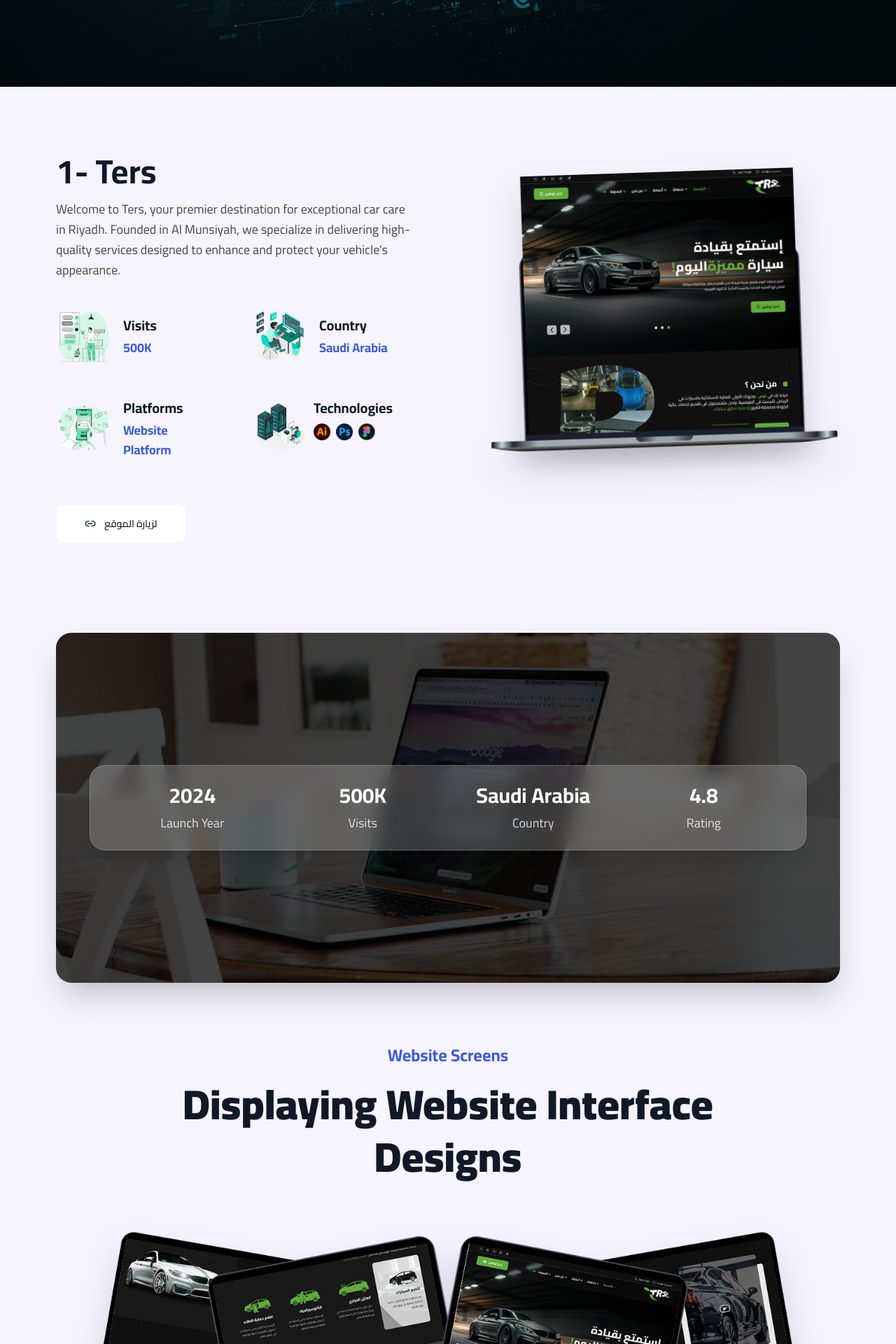
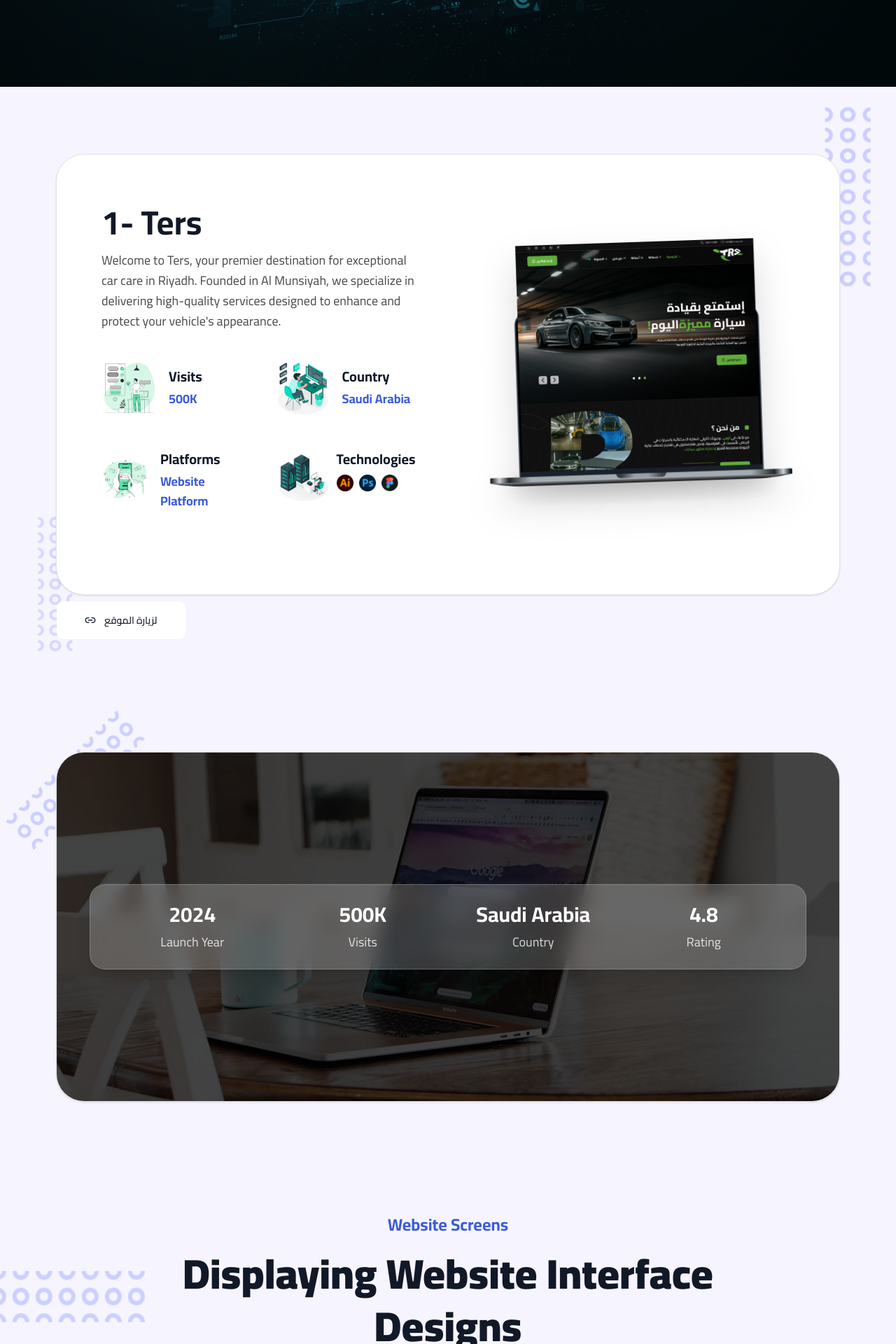
Before and after one commit to kordy21/Target-Digital-Solutions, a Next.js app: page /en/portfolio/details in a window 1280 px wide. Shown: the part 540-2460 px from the top of the page at 70% size. Built offline with nearby package versions, Linux system fonts and the light colour scheme.

Commit message:
feat: implement portfolio details page and new feature components

```diff
--- a/package.json
+++ b/package.json
@@ -6,7 +6,7 @@
     "dev": "next dev",
     "build": "next build",
     "start": "next start",
-    "lint": "eslint"
+    "lint": "eslint \"src/**/*.{ts,tsx}\""
   },
   "dependencies": {
     "@base-ui/react": "^1.8.0",
--- a/src/app/[locale]/portfolio/details/page.tsx
+++ b/src/app/[locale]/portfolio/details/page.tsx
@@ -34,9 +34,7 @@
       />
 
       {/* Details Section */}
-      <section className="w-full max-w-screen-2xl mx-auto py-10 relative overflow-hidden z-10">
-        <ProjectDetailsContent project={project} />
-      </section>
+      <ProjectDetailsContent project={project} />
 
       {/* Stats Banner Section */}
       <ProjectStatsBanner project={project} />
--- a/src/components/shared/counter.tsx
+++ b/src/components/shared/counter.tsx
@@ -17,7 +17,7 @@
   direction = "up",
   className,
   delay = 0,
-  formatter = (v) => Intl.NumberFormat("en-US").format(v),
+  formatter = (v) => Intl.NumberFormat("en-US").format(Math.round(v)),
 }: CounterProps) {
   const ref = useRef<HTMLSpanElement>(null);
   const isInView = useInView(ref, { once: true, margin: "-10%" });
@@ -30,7 +30,7 @@
   });
 
   const formattedValue = useTransform(springValue, (latest) =>
-    formatter(Math.round(latest))
+    formatter(latest)
   );
 
   useEffect(() => {
--- a/src/features/home/components/cta-section.tsx
+++ b/src/features/home/components/cta-section.tsx
@@ -18,7 +18,7 @@
   const isRTL = locale === "ar";
 
   return (
-    <section className="relative w-full overflow-hidden flex flex-col items-center justify-center pt-12 group">
+    <section className="relative w-full overflow-hidden flex flex-col items-center justify-center pt-12 pb-16 md:pb-24 group">
       <div className="w-full max-w-screen-2xl mx-auto px-4 md:px-20 relative z-10">
       <div className="relative w-full bg-background rounded-3xl border border-border overflow-hidden flex flex-col lg:flex-row items-stretch min-h-100 hover:shadow-md transition-shadow duration-300">
 
--- a/src/features/portfolio/components/project-details-content.tsx
+++ b/src/features/portfolio/components/project-details-content.tsx
@@ -8,13 +8,30 @@
 import { Link2 } from "lucide-react";
 import Image, { StaticImageData } from "next/image";
 import { ProjectData } from "./project-card";
+import Bubbles from "@/assets/bubbles.png";
 
 export function ProjectDetailsContent({ project }: { project: ProjectData }) {
   return (
-    <div className="w-full relative py-12">
+    <div className="w-full relative py-12 md:py-24">
+      {/* Decorative Animated Bubbles */}
+      <motion.div
+        animate={{ y: [0, -30, 0], x: [0, 10, 0] }}
+        transition={{ duration: 8, repeat: Infinity, ease: "easeInOut" }}
+        className="absolute pointer-events-none z-0 opacity-40 dark:opacity-20 hidden md:block top-10 right-10 h-40 md:h-64"
+      >
+        <Image src={Bubbles} alt="Bubbles" className="h-full w-auto object-contain" />
+      </motion.div>
+      <motion.div
+        animate={{ y: [0, 40, 0], x: [0, -15, 0] }}
+        transition={{ duration: 10, repeat: Infinity, ease: "easeInOut", delay: 1 }}
+        className="absolute pointer-events-none z-0 opacity-30 dark:opacity-10 hidden md:block bottom-10 left-10 h-32 md:h-48 rotate-180"
+      >
+        <Image src={Bubbles} alt="Bubbles" className="h-full w-auto object-contain" />
+      </motion.div>
+
       {/* Container */}
-      <div className="w-full mx-auto px-6 md:px-20 relative z-10">
-        <div className="flex flex-col lg:flex-row items-center gap-12 lg:gap-24 w-full">
+      <div className="w-full max-w-screen-2xl mx-auto px-6 md:px-20 relative z-10">
+        <div className="flex flex-col lg:flex-row items-center gap-12 lg:gap-24 w-full bg-background rounded-[2.5rem] p-10 md:p-16 border border-border shadow-sm hover:shadow-md transition-shadow duration-300">
           {/* Content Side */}
           <div className="w-full lg:w-1/2 flex flex-col text-center lg:text-start items-center lg:items-start">
             <FadeIn direction="left" className="w-full flex flex-col items-center lg:items-start">
--- a/src/features/portfolio/components/project-mockups.tsx
+++ b/src/features/portfolio/components/project-mockups.tsx
@@ -4,6 +4,8 @@
 import Image from "next/image";
 import { ProjectData } from "./project-card";
 import { useTranslations } from "next-intl";
+import Bubbles from "@/assets/bubbles.png";
+import { motion } from "framer-motion";
 
 export function ProjectMockups({ project }: { project: ProjectData }) {
   const t = useTranslations("portfolioPage.project");
@@ -13,8 +15,24 @@
   }
 
   return (
-    <section className="w-full relative px-6 md:px-20 py-12 overflow-hidden">
-      <div className="max-w-screen-2xl mx-auto flex flex-col items-center">
+    <section className="w-full relative px-6 md:px-20 py-24">
+      {/* Decorative Animated Bubbles */}
+      <motion.div
+        animate={{ y: [0, -40, 0], x: [0, -15, 0] }}
+        transition={{ duration: 9, repeat: Infinity, ease: "easeInOut" }}
+        className="absolute pointer-events-none z-0 opacity-40 dark:opacity-20 hidden md:block top-[10%] left-0 h-48 md:h-72 rotate-90"
+      >
+        <Image src={Bubbles} alt="Bubbles" className="h-full w-auto object-contain" />
+      </motion.div>
+      <motion.div
+        animate={{ y: [0, 30, 0], x: [0, 15, 0] }}
+        transition={{ duration: 11, repeat: Infinity, ease: "easeInOut", delay: 1 }}
+        className="absolute pointer-events-none z-0 opacity-30 dark:opacity-10 hidden md:block bottom-[20%] right-0 h-32 md:h-48 -rotate-90"
+      >
+        <Image src={Bubbles} alt="Bubbles" className="h-full w-auto object-contain" />
+      </motion.div>
+
+      <div className="w-full max-w-screen-2xl mx-auto flex flex-col items-center relative z-10">
 
         {/* Header Texts */}
         <div className="flex flex-col items-center text-center gap-4 mb-16">
--- a/src/features/portfolio/components/project-stats-banner.tsx
+++ b/src/features/portfolio/components/project-stats-banner.tsx
@@ -4,6 +4,9 @@
 import Image from "next/image";
 import { ProjectData } from "./project-card";
 import { useTranslations } from "next-intl";
+import Bubbles from "@/assets/bubbles.png";
+import { motion } from "framer-motion";
+import { Counter } from "@/components/shared/counter";
 
 export function ProjectStatsBanner({ project }: { project: ProjectData }) {
   const t = useTranslations("portfolioPage.project");
@@ -13,8 +16,17 @@
   }
 
   return (
-    <div className="w-full relative px-6 md:px-20 py-10 z-20">
-      <FadeIn direction="up" className="w-full max-w-screen-2xl mx-auto relative rounded-3xl overflow-hidden shadow-2xl h-80 md:h-125">
+    <div className="w-full relative px-6 md:px-20 py-16 z-20 overflow-hidden">
+      {/* Decorative Animated Bubbles */}
+      <motion.div
+        animate={{ y: [0, 30, 0], x: [0, 15, 0] }}
+        transition={{ duration: 7, repeat: Infinity, ease: "easeInOut" }}
+        className="absolute pointer-events-none z-0 opacity-40 dark:opacity-20 hidden md:block -top-2.5 left-20 h-40 md:h-56 rotate-45"
+      >
+        <Image src={Bubbles} alt="Bubbles" className="h-full w-auto object-contain" />
+      </motion.div>
+
+      <FadeIn direction="up" className="w-full max-w-screen-2xl mx-auto relative rounded-[2.5rem] overflow-hidden shadow-sm hover:shadow-md transition-shadow duration-300 h-80 md:h-125 z-10 border border-border">
         {/* Background Image */}
         <Image
           src={project.bannerImage}
@@ -35,7 +47,13 @@
               {/* Launch Year */}
               <div className="flex flex-col items-center gap-2">
                 <SlideIn delay={0.1} direction="up">
-                  <h3 className="text-3xl font-cairo font-bold">{project.extendedStats.launchYear}</h3>
+                  <h3 className="text-3xl font-cairo font-bold">
+                    <Counter
+                      value={parseInt(project.extendedStats.launchYear) || 2024}
+                      delay={0.1}
+                      formatter={(v) => Math.round(v).toString()}
+                    />
+                  </h3>
                 </SlideIn>
                 <FadeIn delay={0.2}>
                   <p className="text-sm md:text-lg font-cairo text-white/80">{t('launchYear')}</p>
@@ -45,7 +63,13 @@
               {/* Visits */}
               <div className="flex flex-col items-center gap-2">
                 <SlideIn delay={0.2} direction="up">
-                  <h3 className="text-3xl font-cairo font-bold">{project.stats.visits.value}</h3>
+                  <h3 className="text-3xl font-cairo font-bold">
+                    <Counter
+                      value={parseInt(project.stats.visits.value.replace(/[^0-9]/g, '')) || 500}
+                      delay={0.2}
+                      formatter={(v) => Math.round(v).toString() + project.stats.visits.value.replace(/[0-9.]/g, '')}
+                    />
+                  </h3>
                 </SlideIn>
                 <FadeIn delay={0.3}>
                   <p className="text-sm md:text-lg font-cairo text-white/80">{t('visits')}</p>
@@ -65,7 +89,13 @@
               {/* Rating */}
               <div className="flex flex-col items-center gap-2">
                 <SlideIn delay={0.4} direction="up">
-                  <h3 className="text-3xl font-cairo font-bold">{project.extendedStats.rating}</h3>
+                  <h3 className="text-3xl font-cairo font-bold">
+                    <Counter
+                      value={parseFloat(project.extendedStats.rating) || 4.8}
+                      delay={0.4}
+                      formatter={(v) => v.toFixed(1)}
+                    />
+                  </h3>
                 </SlideIn>
                 <FadeIn delay={0.5}>
                   <p className="text-sm md:text-lg font-cairo text-white/80">{t('rating')}</p>
```
Also changed, not shown: src/features/careers/components/job-list.tsx (+23 -2 lines), src/features/portfolio/components/project-features.tsx (+19 -1 lines), src/features/portfolio/components/project-steps.tsx (+23 -6 lines), src/features/portfolio/components/project-tools.tsx (+20 -2 lines), src/features/solutions/components/solution-list.tsx (+23 -2 lines).
